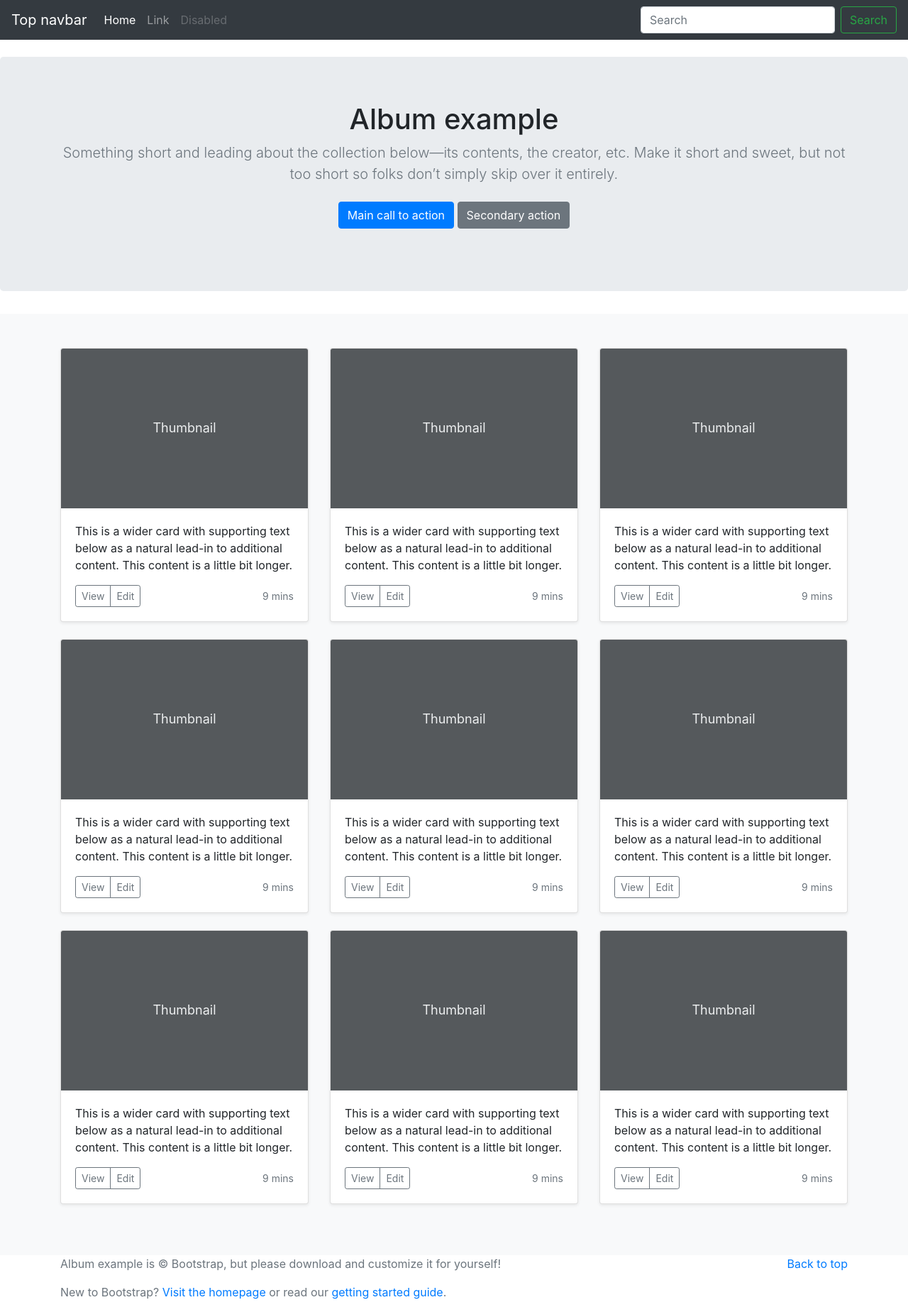
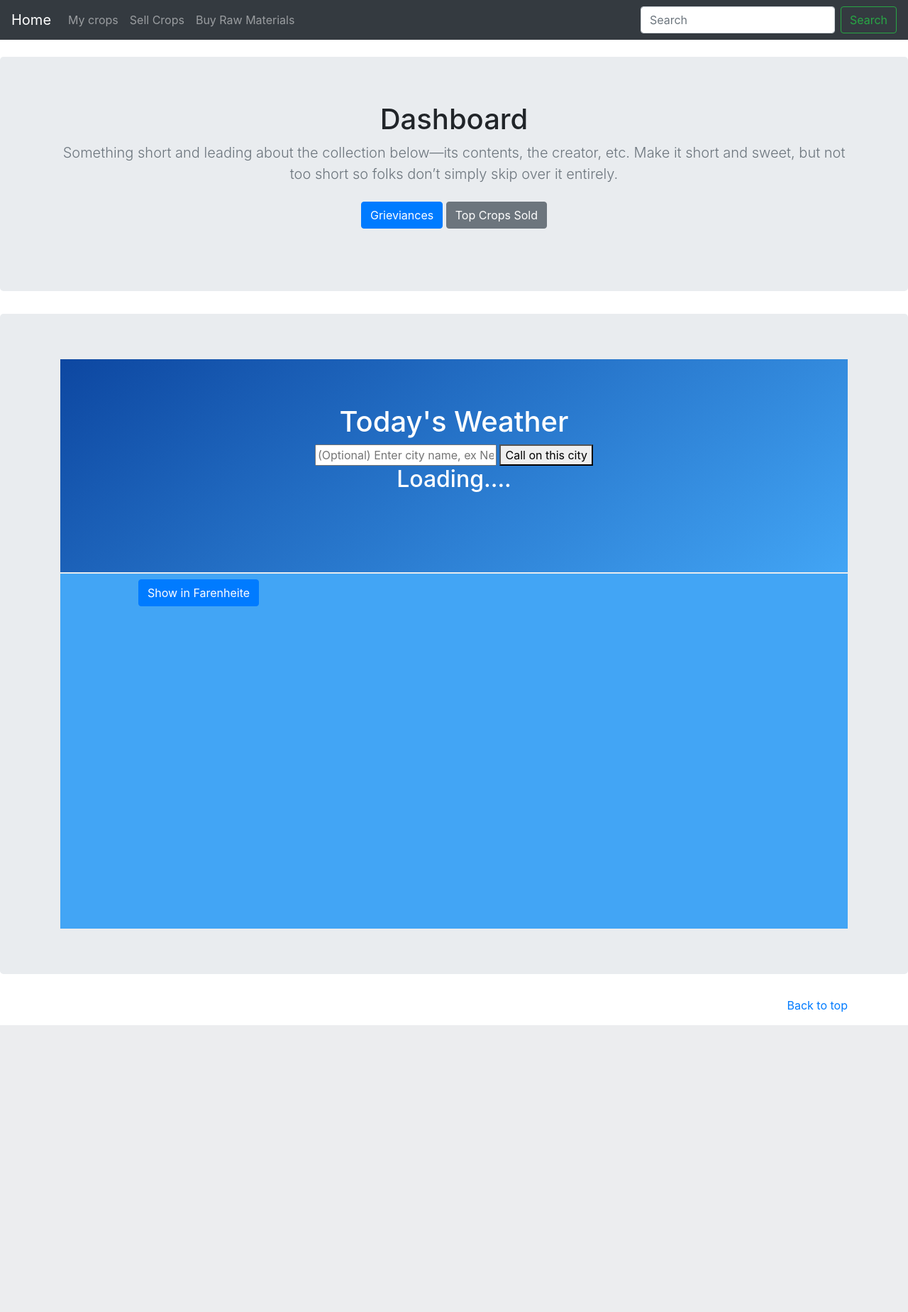
Before and after one commit to havanoor/TSEC-Codestorm, a Django app: page /farmer in a window 1280 px wide. Shown: the whole page at 71% size. After the commit the page ends 1444 px from the top, so only its background shows below. Run offline with Django 3.2, Linux system fonts and the light colour scheme; some libraries are stand-ins or nearby versions.

Commit message:
minor modifications

```diff
--- a/FarmerApp/models.py
+++ b/FarmerApp/models.py
@@ -104,6 +104,7 @@
     name=models.CharField(max_length=100)
     c_type=models.CharField(max_length=100)
     price=models.IntegerField()
+    quality=models.IntegerField()
     photo=models.ImageField(upload_to='cropImage/',blank=True)
 
 
--- a/FarmerApp/static/css/login.css
+++ b/FarmerApp/static/css/login.css
@@ -29,6 +29,6 @@
 {
     background-image: url("images/bkg3.jpg");
     background-repeat: no-repeat;
-    background-size:1550px 800px;
+    background-size:cover;
 
 }
--- a/FarmerApp/templates/FarmerApp/FarmerLand.html
+++ b/FarmerApp/templates/FarmerApp/FarmerLand.html
@@ -41,26 +41,66 @@
           font-size: 3.5rem;
         }
       }
+      /*index.css*/
+
+.grey-jumbo {
+	margin-top: -30px;
+	border-radius: 0px !important;
+	height: 500px;
+	color: #fff;
+	background-size: cover;
+	background-color: #42a5f5;
+}
+
+hr.short {
+	width: 100px;
+	border-bottom: 2px solid #fff;
+}
+hr.below {
+	width: 50px;
+	border-bottom: 1px solid #fff;
+}
+.cityin{
+	color: #000;
+}
+.Cin {
+	color: #000;
+}
+
+.top{
+	background: linear-gradient(145deg, #0d47a1, #42a5f5);
+	color: #fff;
+	border-radius: 0px !important;
+	height: 300px;
+}
+
+#info1,
+#info2 {
+	font-size: 30px;
+}
+#info3{
+	font-size: 60px;
+}
     </style>
     <!-- Custom styles for this template -->
     <link href="navbar-top.css" rel="stylesheet">
   </head>
   <body>
     <nav class="navbar navbar-expand-md navbar-dark bg-dark mb-4">
-  <a class="navbar-brand" href="#">Top navbar</a>
+  <a class="navbar-brand" href="#">Home</a>
   <button class="navbar-toggler" type="button" data-toggle="collapse" data-target="#navbarCollapse" aria-controls="navbarCollapse" aria-expanded="false" aria-label="Toggle navigation">
     <span class="navbar-toggler-icon"></span>
   </button>
   <div class="collapse navbar-collapse" id="navbarCollapse">
     <ul class="navbar-nav mr-auto">
-      <li class="nav-item active">
-        <a class="nav-link" href="#">Home <span class="sr-only">(current)</span></a>
+      <li class="nav-item">
+        <a class="nav-link" href="#">My crops</a>
       </li>
       <li class="nav-item">
-        <a class="nav-link" href="#">Link</a>
+        <a class="nav-link" href="#">Sell Crops</a>
       </li>
       <li class="nav-item">
-        <a class="nav-link disabled" href="#" tabindex="-1" aria-disabled="true">Disabled</a>
+        <a class="nav-link" href={% url 'FS' %}>Buy Raw Materials</a>
       </li>
     </ul>
     <form class="form-inline mt-2 mt-md-0">
@@ -75,159 +115,52 @@
 
 <section class="jumbotron text-center">
   <div class="container">
-    <h1>Album example</h1>
+    <h1>Dashboard</h1>
     <p class="lead text-muted">Something short and leading about the collection below—its contents, the creator, etc. Make it short and sweet, but not too short so folks don’t simply skip over it entirely.</p>
     <p>
-      <a href="#" class="btn btn-primary my-2">Main call to action</a>
-      <a href="#" class="btn btn-secondary my-2">Secondary action</a>
+      <a href="#" class="btn btn-primary my-2">Grieviances</a>
+      <a href="#" class="btn btn-secondary my-2">Top Crops Sold</a>
     </p>
   </div>
 </section>
 
-<div class="album py-5 bg-light">
+<section class="jumbotron text-center">
   <div class="container">
-
-    <div class="row">
-      <div class="col-md-4">
-        <div class="card mb-4 shadow-sm">
-          <svg class="bd-placeholder-img card-img-top" width="100%" height="225" xmlns="http://www.w3.org/2000/svg" preserveAspectRatio="xMidYMid slice" focusable="false" role="img" aria-label="Placeholder: Thumbnail"><title>Placeholder</title><rect width="100%" height="100%" fill="#55595c"/><text x="50%" y="50%" fill="#eceeef" dy=".3em">Thumbnail</text></svg>
-          <div class="card-body">
-            <p class="card-text">This is a wider card with supporting text below as a natural lead-in to additional content. This content is a little bit longer.</p>
-            <div class="d-flex justify-content-between align-items-center">
-              <div class="btn-group">
-                <button type="button" class="btn btn-sm btn-outline-secondary">View</button>
-                <button type="button" class="btn btn-sm btn-outline-secondary">Edit</button>
-              </div>
-              <small class="text-muted">9 mins</small>
-            </div>
+  <div class="container-fluid">
+    <div class = "row">
+          <div class="col-sm-12 text-center jumbotron top">
+          <h1>Today's Weather</h1>
+          <hr class = "short">
+          <input class = "Cin" type="text" id="city" placeholder="(Optional) Enter city name, ex New York">
+          <button class = "cityin" type="button" onclick="loadForCity() " style="font-color: #000000"> Call on this city</button>
+          <hr class = "short">
+          <h2 id = "weather">Loading....</h2>
+        </div>
+    </div>
+      <div class="row" align = "center">
+        <div class="col-sm-12 text-center grey-jumbo">
+          <div class="col-sm-4">
+            <h3 id = "info1"></h3>
+            <hr class = "short">
+            <h3 id = "info2"></h3>
           </div>
-        </div>
-      </div>
-      <div class="col-md-4">
-        <div class="card mb-4 shadow-sm">
-          <svg class="bd-placeholder-img card-img-top" width="100%" height="225" xmlns="http://www.w3.org/2000/svg" preserveAspectRatio="xMidYMid slice" focusable="false" role="img" aria-label="Placeholder: Thumbnail"><title>Placeholder</title><rect width="100%" height="100%" fill="#55595c"/><text x="50%" y="50%" fill="#eceeef" dy=".3em">Thumbnail</text></svg>
-          <div class="card-body">
-            <p class="card-text">This is a wider card with supporting text below as a natural lead-in to additional content. This content is a little bit longer.</p>
-            <div class="d-flex justify-content-between align-items-center">
-              <div class="btn-group">
-                <button type="button" class="btn btn-sm btn-outline-secondary">View</button>
-                <button type="button" class="btn btn-sm btn-outline-secondary">Edit</button>
-              </div>
-              <small class="text-muted">9 mins</small>
-            </div>
+          <div class="col-sm-4">
+            <h3 id = "info3"></h3>
+            <button id = "switch" class = 'btn btn-primary'>Show in Farenheite</button>
           </div>
-        </div>
-      </div>
-      <div class="col-md-4">
-        <div class="card mb-4 shadow-sm">
-          <svg class="bd-placeholder-img card-img-top" width="100%" height="225" xmlns="http://www.w3.org/2000/svg" preserveAspectRatio="xMidYMid slice" focusable="false" role="img" aria-label="Placeholder: Thumbnail"><title>Placeholder</title><rect width="100%" height="100%" fill="#55595c"/><text x="50%" y="50%" fill="#eceeef" dy=".3em">Thumbnail</text></svg>
-          <div class="card-body">
-            <p class="card-text">This is a wider card with supporting text below as a natural lead-in to additional content. This content is a little bit longer.</p>
-            <div class="d-flex justify-content-between align-items-center">
-              <div class="btn-group">
-                <button type="button" class="btn btn-sm btn-outline-secondary">View</button>
-                <button type="button" class="btn btn-sm btn-outline-secondary">Edit</button>
-              </div>
-              <small class="text-muted">9 mins</small>
-            </div>
-          </div>
-        </div>
-      </div>
-
-      <div class="col-md-4">
-        <div class="card mb-4 shadow-sm">
-          <svg class="bd-placeholder-img card-img-top" width="100%" height="225" xmlns="http://www.w3.org/2000/svg" preserveAspectRatio="xMidYMid slice" focusable="false" role="img" aria-label="Placeholder: Thumbnail"><title>Placeholder</title><rect width="100%" height="100%" fill="#55595c"/><text x="50%" y="50%" fill="#eceeef" dy=".3em">Thumbnail</text></svg>
-          <div class="card-body">
-            <p class="card-text">This is a wider card with supporting text below as a natural lead-in to additional content. This content is a little bit longer.</p>
-            <div class="d-flex justify-content-between align-items-center">
-              <div class="btn-group">
-                <button type="button" class="btn btn-sm btn-outline-secondary">View</button>
-                <button type="button" class="btn btn-sm btn-outline-secondary">Edit</button>
-              </div>
-              <small class="text-muted">9 mins</small>
-            </div>
-          </div>
-        </div>
-      </div>
-      <div class="col-md-4">
-        <div class="card mb-4 shadow-sm">
-          <svg class="bd-placeholder-img card-img-top" width="100%" height="225" xmlns="http://www.w3.org/2000/svg" preserveAspectRatio="xMidYMid slice" focusable="false" role="img" aria-label="Placeholder: Thumbnail"><title>Placeholder</title><rect width="100%" height="100%" fill="#55595c"/><text x="50%" y="50%" fill="#eceeef" dy=".3em">Thumbnail</text></svg>
-          <div class="card-body">
-            <p class="card-text">This is a wider card with supporting text below as a natural lead-in to additional content. This content is a little bit longer.</p>
-            <div class="d-flex justify-content-between align-items-center">
-              <div class="btn-group">
-                <button type="button" class="btn btn-sm btn-outline-secondary">View</button>
-                <button type="button" class="btn btn-sm btn-outline-secondary">Edit</button>
-              </div>
-              <small class="text-muted">9 mins</small>
-            </div>
-          </div>
-        </div>
-      </div>
-      <div class="col-md-4">
-        <div class="card mb-4 shadow-sm">
-          <svg class="bd-placeholder-img card-img-top" width="100%" height="225" xmlns="http://www.w3.org/2000/svg" preserveAspectRatio="xMidYMid slice" focusable="false" role="img" aria-label="Placeholder: Thumbnail"><title>Placeholder</title><rect width="100%" height="100%" fill="#55595c"/><text x="50%" y="50%" fill="#eceeef" dy=".3em">Thumbnail</text></svg>
-          <div class="card-body">
-            <p class="card-text">This is a wider card with supporting text below as a natural lead-in to additional content. This content is a little bit longer.</p>
-            <div class="d-flex justify-content-between align-items-center">
-              <div class="btn-group">
-                <button type="button" class="btn btn-sm btn-outline-secondary">View</button>
-                <button type="button" class="btn btn-sm btn-outline-secondary">Edit</button>
-              </div>
-              <small class="text-muted">9 mins</small>
-            </div>
-          </div>
-        </div>
-      </div>
-
-      <div class="col-md-4">
-        <div class="card mb-4 shadow-sm">
-          <svg class="bd-placeholder-img card-img-top" width="100%" height="225" xmlns="http://www.w3.org/2000/svg" preserveAspectRatio="xMidYMid slice" focusable="false" role="img" aria-label="Placeholder: Thumbnail"><title>Placeholder</title><rect width="100%" height="100%" fill="#55595c"/><text x="50%" y="50%" fill="#eceeef" dy=".3em">Thumbnail</text></svg>
-          <div class="card-body">
-            <p class="card-text">This is a wider card with supporting text below as a natural lead-in to additional content. This content is a little bit longer.</p>
-            <div class="d-flex justify-content-between align-items-center">
-              <div class="btn-group">
-                <button type="button" class="btn btn-sm btn-outline-secondary">View</button>
-                <button type="button" class="btn btn-sm btn-outline-secondary">Edit</button>
-              </div>
-              <small class="text-muted">9 mins</small>
-            </div>
-          </div>
-        </div>
-      </div>
-      <div class="col-md-4">
-        <div class="card mb-4 shadow-sm">
-          <svg class="bd-placeholder-img card-img-top" width="100%" height="225" xmlns="http://www.w3.org/2000/svg" preserveAspectRatio="xMidYMid slice" focusable="false" role="img" aria-label="Placeholder: Thumbnail"><title>Placeholder</title><rect width="100%" height="100%" fill="#55595c"/><text x="50%" y="50%" fill="#eceeef" dy=".3em">Thumbnail</text></svg>
-          <div class="card-body">
-            <p class="card-text">This is a wider card with supporting text below as a natural lead-in to additional content. This content is a little bit longer.</p>
-            <div class="d-flex justify-content-between align-items-center">
-              <div class="btn-group">
-                <button type="button" class="btn btn-sm btn-outline-secondary">View</button>
-                <button type="button" class="btn btn-sm btn-outline-secondary">Edit</button>
-              </div>
-              <small class="text-muted">9 mins</small>
-            </div>
-          </div>
-        </div>
-      </div>
-      <div class="col-md-4">
-        <div class="card mb-4 shadow-sm">
-          <svg class="bd-placeholder-img card-img-top" width="100%" height="225" xmlns="http://www.w3.org/2000/svg" preserveAspectRatio="xMidYMid slice" focusable="false" role="img" aria-label="Placeholder: Thumbnail"><title>Placeholder</title><rect width="100%" height="100%" fill="#55595c"/><text x="50%" y="50%" fill="#eceeef" dy=".3em">Thumbnail</text></svg>
-          <div class="card-body">
-            <p class="card-text">This is a wider card with supporting text below as a natural lead-in to additional content. This content is a little bit longer.</p>
-            <div class="d-flex justify-content-between align-items-center">
-              <div class="btn-group">
-                <button type="button" class="btn btn-sm btn-outline-secondary">View</button>
-                <button type="button" class="btn btn-sm btn-outline-secondary">Edit</button>
-              </div>
-              <small class="text-muted">9 mins</small>
-            </div>
+          <div class="col-sm-4">
+            <h3 id = "info5"></h3>
+            <hr class = "short">
+            <h3 id = "info6"></h3>
           </div>
         </div>
       </div>
     </div>
   </div>
-</div>
+
+
+  </div>
+</section>
 
 </main>
 
@@ -236,15 +169,130 @@
   <p class="float-right">
     <a href="#">Back to top</a>
   </p>
-  <p>Album example is &copy; Bootstrap, but please download and customize it for yourself!</p>
-  <p>New to Bootstrap? <a href="https://getbootstrap.com/">Visit the homepage</a> or read our <a href="/docs/4.5/getting-started/introduction/">getting started guide</a>.</p>
 </div>
 </footer>
 <script src="https://code.jquery.com/jquery-3.5.1.slim.min.js" integrity="sha384-DfXdz2htPH0lsSSs5nCTpuj/zy4C+OGpamoFVy38MVBnE+IbbVYUew+OrCXaRkfj" crossorigin="anonymous"></script>
     <script>window.jQuery || document.write('<script src="/docs/4.5/assets/js/vendor/jquery.slim.min.js"><\/script>')</script>
     <script src="/docs/4.5/dist/js/bootstrap.bundle.min.js" integrity="sha384-1CmrxMRARb6aLqgBO7yyAxTOQE2AKb9GfXnEo760AUcUmFx3ibVJJAzGytlQcNXd" crossorigin="anonymous"></script>
     <!-- JS, Popper.js, and jQuery -->
-    <script src="https://code.jquery.com/jquery-3.5.1.slim.min.js" integrity="sha384-DfXdz2htPH0lsSSs5nCTpuj/zy4C+OGpamoFVy38MVBnE+IbbVYUew+OrCXaRkfj" crossorigin="anonymous"></script>
+    <script src="https://code.jquery.com/jquery-3.1.1.min.js"></script>
+
+    <script src="https://cdn.jsdelivr.net/npm/popper.js@1.16.0/dist/umd/popper.min.js" integrity="sha384-Q6E9RHvbIyZFJoft+2mJbHaEWldlvI9IOYy5n3zV9zzTtmI3UksdQRVvoxMfooAo" crossorigin="anonymous"></script>
+
+    <script src="https://maxcdn.bootstrapcdn.com/bootstrap/3.3.7/js/bootstrap.min.js"></script>
+    <script >
+      function loadForCity(){
+  var cit = document.getElementById("city").value
+  var url = 'http://api.weatherstack.com/current?access_key=b3b244a8e42c5297ba0439c97b884029&query='
+      $.getJSON(url+cit, function(data){
+        //console.log(data)
+        var data = JSON.stringify(data);
+        var json = JSON.parse(data);
+        var country = json.location.country;
+        var city = json.location.name;
+        var state = json.location.region;
+        var temp = json.current.temperature;
+        var tempf = 1.8*temp + 32;
+        //var last_up = json.current.last_updated.replace("-". " ");
+        var wind = json.current.wind_speed
+        var humid = json.current.humidity;
+        var time = json.location.localtime.split(' ')[1];
+        var cloud = json.current.cloudcover;
+        console.log(data);
+        $('#weather').html(city + ", " + state + ", " + country);
+        $('#info1').html(time);
+        $('#info2').html(wind + "km/hour");
+        $('#info3').html(temp + '&#8451');
+        var yes = true;
+        $('#switch').on("click",function(){
+          if(yes){
+            $("#info3").html(tempf + '&#8457');
+            yes = false;
+            $("#switch").html("Show in degree Celcuis");
+          }
+          else{
+            $('#info3').html(temp + '&#8451');
+            yes = true;
+            $("#switch").html("Show in degree Farenheit");
+          }
+
+        });
+        if (cloud <= 30){
+            $('#info5').html('Clear Sky');
+          }
+          else
+          {
+            $('#info5').html('Cloudy Sky');
+          }
+          $('#info6').html("Humidity: " + humid + "%");
+
+      });
+
+}
+
+$(document).ready(function(){
+	$('.short').hide()
+	if (navigator.geolocation)
+	{
+		var currentPosition = '';
+		navigator.geolocation.getCurrentPosition(function(position){
+			currentPosition = position;
+			var lat = currentPosition.coords.latitude
+			var long = currentPosition.coords.longitude
+			// console.log(lat, long);
+			// console.log(currentPosition);
+			var url = 'http://api.weatherstack.com/current?access_key=b3b244a8e42c5297ba0439c97b884029&query='
+			$.getJSON(url+lat+','+long, function(data){
+				$('.short').show();
+				//console.log(data)
+				var data = JSON.stringify(data);
+				var json = JSON.parse(data);
+				var country = json.location.country;
+				var city = json.location.name;
+				var state = json.location.region;
+				var temp = json.current.temperature;
+				var tempf = 1.8*temp + 32;
+				//var last_up = json.current.last_updated.replace("-". " ");
+				var wind = json.current.wind_speed
+				var humid = json.current.humidity;
+				var time = json.location.localtime.split(' ')[1];
+				var cloud = json.current.cloudcover;
+				console.log(data);
+				$('#weather').html(city + ", " + state + ", " + country);
+				$('#info1').html(time);
+				$('#info2').html(wind + "km/hour");
+				$('#info3').html(temp + '&#8451');
+				var yes = true;
+				$('#switch').on("click",function(){
+					if(yes){
+						$("#info3").html(tempf + '&#8457');
+						yes = false;
+						$("#switch").html("Show in degree Celcuis");
+					}
+					else{
+						$('#info3').html(temp + '&#8451');
+						yes = true;
+						$("#switch").html("Show in degree Farenheit");
+					}
+
+				});
+				if (cloud <= 30){
+						$('#info5').html('Clear Sky');
+					}
+					else
+					{
+						$('#info5').html('Cloudy Sky');
+					}
+					$('#info6').html("Humidity: " + humid + "%");
+
+			});
+
+		});
+	}
+});
+
+
+    </script>
     <script src="https://cdn.jsdelivr.net/npm/popper.js@1.16.0/dist/umd/popper.min.js" integrity="sha384-Q6E9RHvbIyZFJoft+2mJbHaEWldlvI9IOYy5n3zV9zzTtmI3UksdQRVvoxMfooAo" crossorigin="anonymous"></script>
     <script src="https://stackpath.bootstrapcdn.com/bootstrap/4.5.0/js/bootstrap.min.js" integrity="sha384-OgVRvuATP1z7JjHLkuOU7Xw704+h835Lr+6QL9UvYjZE3Ipu6Tp75j7Bh/kR0JKI" crossorigin="anonymous"></script>
   </body>
--- a/FarmerApp/urls.py
+++ b/FarmerApp/urls.py
@@ -9,7 +9,7 @@
     path('suggestion/',views.suggestion, name = "suggestion"),
     path('order/<str:pref>',views.order,name = "order"),
     path('farmershop/',views.farmersell,name = "FS"),
-
+    path('dashboard/',views.dashboard,name = "dashboard"),
 
 
 
--- a/FarmerApp/views.py
+++ b/FarmerApp/views.py
@@ -7,13 +7,14 @@
 from .forms import *
 from django.contrib.auth import login, authenticate, logout
 
-
+def dashboard(request):
+    return render(request, 'FarmerApp/FarmerLand.html')
 
 
 def list_crops(request):
     val=Crops.objects.all()
 
-    return render(request,'cropdisplay.html',{'list':val})
+    return render(request,'FarmerApp/cropdisplay.html',{'list':val})
 
 def suggestion(request):
     return HttpResponse("suggestion")
--- a/FarmerPortal/urls.py
+++ b/FarmerPortal/urls.py
@@ -24,7 +24,7 @@
 
 urlpatterns = [
     path('admin/', admin.site.urls),
-    path('',include('FarmerApp.urls'))
+    path('',include('FarmerApp.urls')),
 ]
 
 
```
